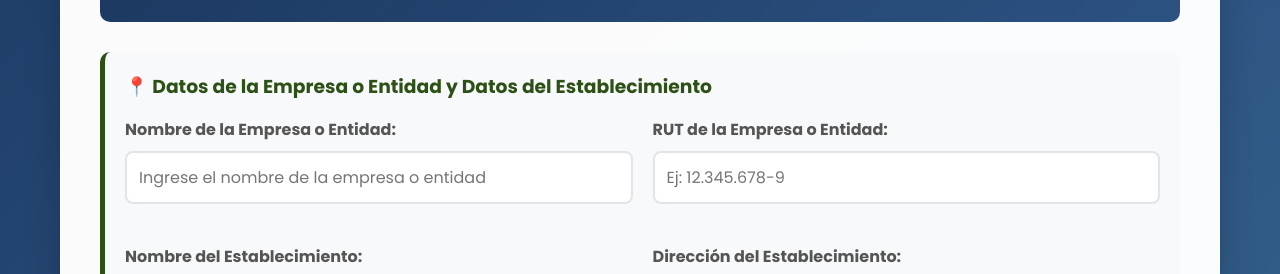
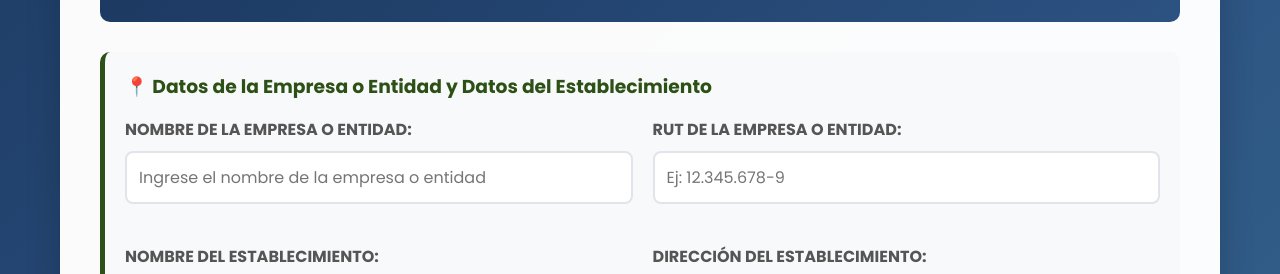
Before and after one commit to danielfigueroa1879/OS10coquimbo, a plain HTML site: page index.html in a window 1280 px wide. Both pictures are taken after a click on the button 273 px from the left and 521 px from the top of the page. Shown: the part 504-778 px from the top of the page. Drawn offline with nearby package versions, Linux system fonts and the light colour scheme.

Commit message:
Update index.html

```diff
--- a/index.html
+++ b/index.html
@@ -82,29 +82,29 @@
                     <h3>📍 Datos de la Empresa o Entidad y Datos del Establecimiento</h3>
                     <div class="establecimiento-grid">
                         <div class="form-group">
-                            <label for="nombre-empresa-plan">Nombre de la Empresa o Entidad:</label>
+                            <label for="nombre-empresa-plan">NOMBRE DE LA EMPRESA O ENTIDAD:</label>
                             <input type="text" id="nombre-empresa-plan" placeholder="Ingrese el nombre de la empresa o entidad">
                         </div>
                         <div class="form-group">
-                            <label for="rut-empresa-plan">RUT de la Empresa o Entidad:</label>
+                            <label for="rut-empresa-plan">RUT DE LA EMPRESA O ENTIDAD:</label>
                             <input type="text" id="rut-empresa-plan" placeholder="Ej: 12.345.678-9">
                         </div>
                         <div class="form-group">
-                            <label for="nombre-establecimiento-plan">Nombre del Establecimiento:</label>
+                            <label for="nombre-establecimiento-plan">NOMBRE DEL ESTABLECIMIENTO:</label>
                             <input type="text" id="nombre-establecimiento-plan" placeholder="Ingrese el nombre del establecimiento">
                         </div>
                         <div class="form-group">
-                            <label for="direccion-plan">Dirección del Establecimiento:</label>
+                            <label for="direccion-plan">DIRECCIÓN DEL ESTABLECIMIENTO:</label>
                             <input type="text" id="direccion-plan" placeholder="Dirección completa del establecimiento">
                         </div>
                     </div>
                 </div>
 
                 <div class="funcionario-info">
-                    <h3>👮 Datos del Funcionario</h3>
+                    <h3>👮 DATOS DEL FUNCIONARIO</h3>
                     <div class="form-row">
                         <div class="form-group">
-                            <label for="funcionario-grado-plan">Grado y Nombre del Funcionario:</label>
+                            <label for="funcionario-grado-plan">GRADO Y NOMBRE DEL FUNCIONARIO:</label>
                             <input type="text" id="funcionario-grado-plan" placeholder="Ej: Sgto. 1ro. Daniel Figueroa Chacama">
                         </div>
                     </div>
@@ -145,26 +145,26 @@
                     <h3>📍 Datos de la Empresa o Entidad y Datos del Establecimiento</h3>
                     <div class="establecimiento-grid">
                         <div class="form-group">
-                            <label for="nombre-empresa-servicentros">Nombre de la Empresa o Entidad:</label>
-                            <input type="text" id="nombre-empresa-servicentros" placeholder="Ingrese el nombre de la empresa o entidad">
+                            <label for="nombre-empresa-servicentros">NOMBRE DE LA EMPRESA O ENTIDAD:</label>
+                            <input type="text" id="nombre-empresa-servicentros" placeholder="Ingrese el NOMBRE DE LA EMPRESA O ENTIDAD">
                         </div>
                         <div class="form-group">
-                            <label for="rut-empresa-servicentros">RUT de la Empresa o Entidad:</label>
+                            <label for="rut-empresa-servicentros">RUT DE LA EMPRESA O ENTIDAD:</label>
                             <input type="text" id="rut-empresa-servicentros" placeholder="Ej: 12.345.678-9">
                         </div>
                         <div class="form-group">
-                            <label for="nombre-establecimiento-servicentros">Nombre del Establecimiento:</label>
+                            <label for="nombre-establecimiento-servicentros">NOMBRE DEL ESTABLECIMIENTO:</label>
                             <input type="text" id="nombre-establecimiento-servicentros" placeholder="Ingrese el nombre del establecimiento">
                         </div>
                         <div class="form-group">
-                            <label for="direccion-servicentros">Dirección del Establecimiento:</label>
+                            <label for="direccion-servicentros">DIRECCIÓN DEL ESTABLECIMIENTO:</label>
                             <input type="text" id="direccion-servicentros" placeholder="Dirección completa del establecimiento">
                         </div>
                     </div>
                 </div>
 
                 <div class="funcionario-info">
-                    <h3>👮 Datos del Funcionario</h3>
+                    <h3>👮 DATOS DEL FUNCIONARIO</h3>
                     <div class="form-row">
                         <div class="form-group">
                             <label for="funcionario-grado-servicentros">Grado y Nombre del Funcionario:</label>
@@ -209,26 +209,26 @@
                     <h3>📍 Datos de la Empresa o Entidad y Datos del Establecimiento</h3>
                     <div class="establecimiento-grid">
                         <div class="form-group">
-                            <label for="nombre-empresa-500uf">Nombre de la Empresa o Entidad:</label>
+                            <label for="nombre-empresa-500uf">NOMBRE DE LA EMPRESA O ENTIDAD:</label>
                             <input type="text" id="nombre-empresa-500uf" placeholder="Ingrese el nombre de la empresa o entidad">
                         </div>
                         <div class="form-group">
-                            <label for="rut-empresa-500uf">RUT de la Empresa o Entidad:</label>
+                            <label for="rut-empresa-500uf">RUT DE LA EMPRESA O ENTIDAD:</label>
                             <input type="text" id="rut-empresa-500uf" placeholder="Ej: 12.345.678-9">
                         </div>
                         <div class="form-group">
-                            <label for="nombre-establecimiento-500uf">Nombre del Establecimiento:</label>
+                            <label for="nombre-establecimiento-500uf">NOMBRE DEL ESTABLECIMIENTO:</label>
                             <input type="text" id="nombre-establecimiento-500uf" placeholder="Ingrese el nombre del establecimiento">
                         </div>
                         <div class="form-group">
-                            <label for="direccion-500uf">Dirección del Establecimiento:</label>
+                            <label for="direccion-500uf">DIRECCIÓN DEL ESTABLECIMIENTO:</label>
                             <input type="text" id="direccion-500uf" placeholder="Dirección completa del establecimiento">
                         </div>
                     </div>
                 </div>
 
                 <div class="funcionario-info">
-                    <h3>👮 Datos del Funcionario</h3>
+                    <h3>👮 DATOS DEL FUNCIONARIO</h3>
                     <div class="form-row">
                         <div class="form-group">
                             <label for="funcionario-grado-500uf">Grado y Nombre del Funcionario:</label>
@@ -289,26 +289,26 @@
                     <h3>📍 Datos de la Empresa o Entidad y Datos del Establecimiento</h3>
                     <div class="establecimiento-grid">
                         <div class="form-group">
-                            <label for="nombre-empresa-directiva">Nombre de la Empresa o Entidad:</label>
+                            <label for="nombre-empresa-directiva">NOMBRE DE LA EMPRESA O ENTIDAD:</label>
                             <input type="text" id="nombre-empresa-directiva" placeholder="Ingrese el nombre de la empresa o entidad">
                         </div>
                         <div class="form-group">
-                            <label for="rut-empresa-directiva">RUT de la Empresa o Entidad:</label>
+                            <label for="rut-empresa-directiva">RUT DE LA EMPRESA O ENTIDAD:</label>
                             <input type="text" id="rut-empresa-directiva" placeholder="Ej: 12.345.678-9">
                         </div>
                         <div class="form-group">
-                            <label for="nombre-establecimiento-directiva">Nombre del Establecimiento/Evento:</label>
+                            <label for="nombre-establecimiento-directiva">NOMBRE DEL ESTABLECIMIENTO/EVENTO:</label>
                             <input type="text" id="nombre-establecimiento-directiva" placeholder="Ingrese el nombre del establecimiento o evento">
                         </div>
                         <div class="form-group">
-                            <label for="direccion-directiva">Dirección/Lugar:</label>
+                            <label for="direccion-directiva">DIRECCIÓN/LUGAR:</label>
                             <input type="text" id="direccion-directiva" placeholder="Dirección completa o lugar del evento">
                         </div>
                     </div>
                 </div>
 
                 <div class="funcionario-info">
-                    <h3>👮 Datos del Funcionario</h3>
+                    <h3>👮 DATOS DEL FUNCIONARIO</h3>
                     <div class="form-row">
                         <div class="form-group">
                             <label for="funcionario-grado-directiva">Grado y Nombre del Funcionario:</label>
```
